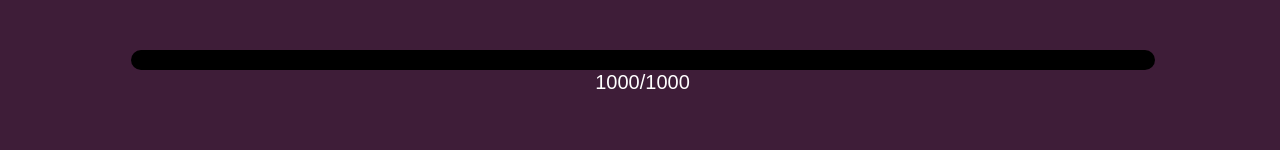
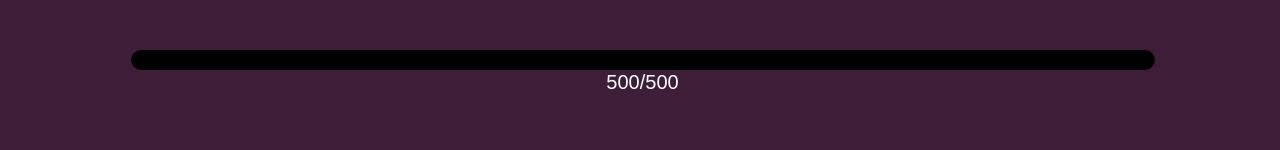
Before and after one commit to DjKpumsy/front, a React (Create React App) app in the folder front/: page / in a window 1280 px wide. Shown: the part 417-567 px from the top of the page. Built offline with nearby package versions, Linux system fonts and the light colour scheme.

Commit message:
Update App.js

```diff
--- a/front/src/App.js
+++ b/front/src/App.js
@@ -14,9 +14,9 @@ function App() {
     const [points, setPoints] = useState(100000000);
     const [referralLink, setReferralLink] = useState('');
     const [vibrate, setVibrate] = useState(false); // State for vibration effect
-    const [progress, setProgress] = useState(1000); // State for progress bar value
+    const [progress, setProgress] = useState(500); // State for progress bar value
     const [refillInterval, setRefillInterval] = useState(null); // State for refill interval ID
-    const [maxProgress, setMaxProgress] = useState(1000); // State for max progress value
+    const [maxProgress, setMaxProgress] = useState(500); // State for max progress value
 
     useEffect(() => {
         // Ensure that the Telegram Web App SDK is available
```
